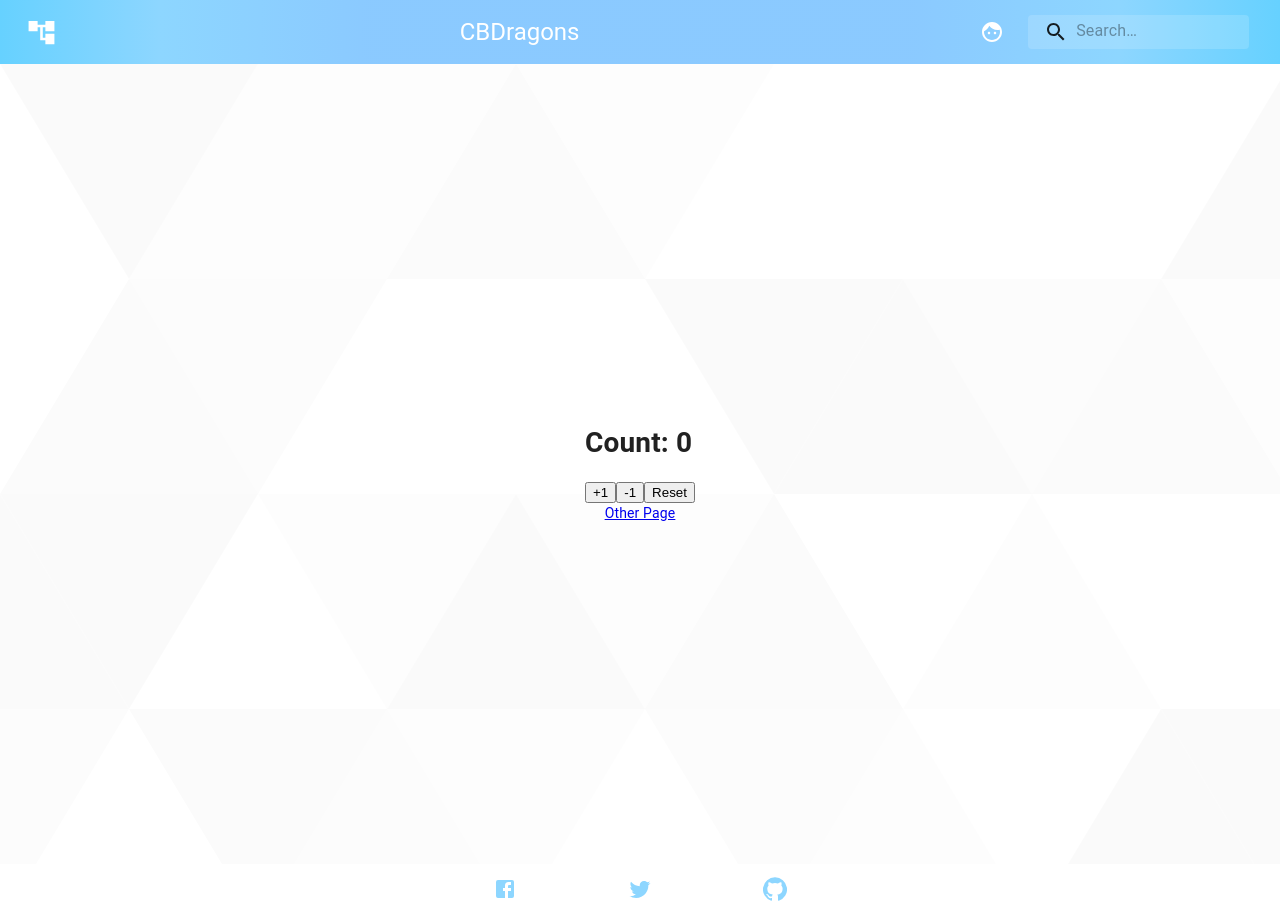
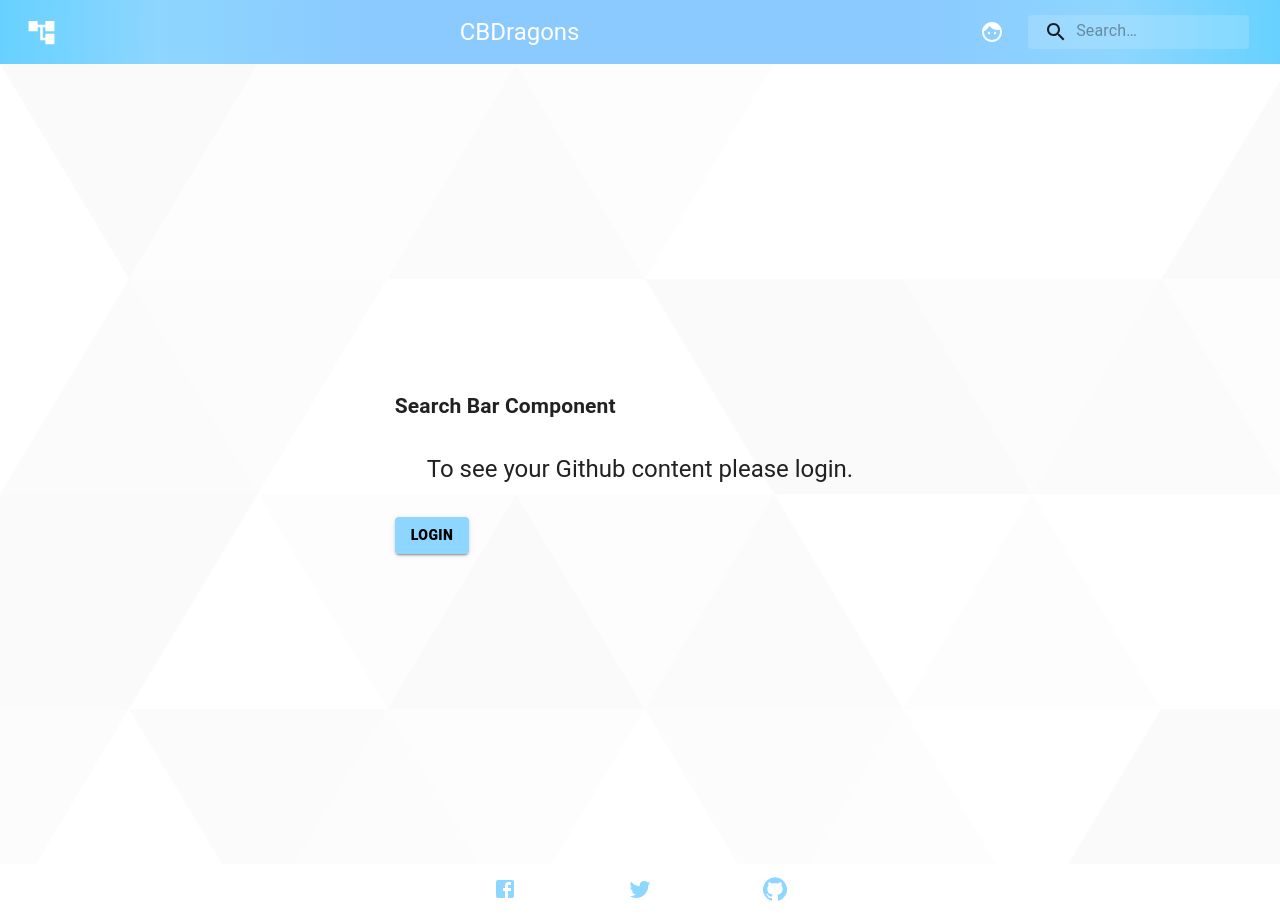
Before and after one commit to CCChira/CallbackDragons, a Next.js app: page / in a window 1280 px wide. Built offline with nearby package versions, Linux system fonts and the light colour scheme; no server answers.

Commit message:
updated login

```diff
--- a/Components/NavbarComponent.js
+++ b/Components/NavbarComponent.js
@@ -1,5 +1,6 @@
 import AppBar from '@material-ui/core/AppBar';
 import SearchbarComponent from './SearchbarComponent';
+import Link from "next/link"
 import {Toolbar, IconButton, makeStyles, Typography, Badge,} from '@material-ui/core';
 import {useUser} from "@auth0/nextjs-auth0";
 import {AccountTreeSharp, FaceSharp} from '@material-ui/icons';
@@ -8,7 +9,6 @@ const useStyles = makeStyles({
   navbar: {
     display: 'flex',
     justifyContent: 'space-between',
-    background: "rgb(135,200,255)",
     background: "radial-gradient(circle, rgba(135,200,255,0.9669001389618347) 43%, rgba(141,214,255,1) 75%, rgba(102,209,255,1) 100%)"
   },
   logo: {
@@ -28,12 +28,20 @@ const useStyles = makeStyles({
   },
   right: {
     display: 'flex',
+  },
+  tag: {
+    textDecoration: 'none',
+    color: 'white',
+  },
+  logout: {
+    color: '#ff3232',
   }
 })
 
 function NavbarComponent() {
   const {user} = useUser();
   const classes = useStyles();
+
   return (
     <div>
       <AppBar position='static' className={classes.navbar}>
@@ -41,13 +49,20 @@ function NavbarComponent() {
           <AccountTreeSharp fontSize="large" className={classes.logo}/>
           <Typography className={classes.logo} variant="h5">CBDragons</Typography>
           <div className={classes.right}>
-                       {user ? <a href="/api/auth/logout">Welcome {user.name}. Logout</a>
+            {user ?
+              // eslint-disable-next-line @next/next/no-html-link-for-pages
+              <a href="/api/auth/logout" className={classes.tag}>
+                <Typography>
+                  Welcome, {user.name}. <span className={classes.logout}>Logout</span>
+                </Typography>
+              </a>
               :
+              // eslint-disable-next-line @next/next/no-html-link-for-pages
               <a href="/api/auth/login">
                 <FaceSharp className={classes.profile}/>
               </a>
             }
-                       <SearchbarComponent />
+            <SearchbarComponent/>
           </div>
         </Toolbar>
       </AppBar>
@@ -55,4 +70,5 @@ function NavbarComponent() {
   )
 }
 
+
 export default NavbarComponent
--- a/pages/api/auth/[...auth0].js
+++ b/pages/api/auth/[...auth0].js
@@ -1,3 +1,4 @@
-import { handleAuth } from '@auth0/nextjs-auth0';
+import {handleAuth} from '@auth0/nextjs-auth0';
+
 
 export default handleAuth();
--- a/pages/index.js
+++ b/pages/index.js
@@ -1,14 +1,36 @@
 import styles from '../styles/Home.module.css';
+import React, {useEffect} from "react";
 import {useDispatch, useSelector} from 'react-redux';
-import {decrementCount, incrementCount, resetCount} from '../store/actions';
 import {useUser} from "@auth0/nextjs-auth0";
-import Link from 'next/link';
+import {setLogin} from "../store/actions";
+import {Typography, Button, makeStyles} from "@material-ui/core";
+
+
+const useStyles = makeStyles({
+  text: {
+    margin: "2rem",
+  },
+  btn: {
+    display: "flex",
+    justifyContent: "center",
+    alignItems: "center",
+  },
+  a: {
+    textDecoration: "none",
+    color: "black",
+    fontWeight: "800",
+  },
+})
 
 export default function Home() {
+  const classes = useStyles();
   const {user, error, isLoading} = useUser();
-    const count = useSelector((state) => state.counter);
+  const loginUser = useSelector((state) => state.setLoginUser);
   const dispatch = useDispatch();
-    console.log(user);
+
+  useEffect(() => {
+    dispatch(setLogin(user?.nickname))
+  }, [user, dispatch])
 
   if (isLoading) return <div>Loading...</div>
 
@@ -16,17 +38,20 @@ export default function Home() {
 
   return (
     <div className={styles.container}>
+      {user ?
         <div>
-                <h1>
-                    Count: <span>{count}</span>
-                </h1>
-                <button onClick={() => dispatch(incrementCount())}>+1</button>
-                <button onClick={() => dispatch(decrementCount())}>-1</button>
-                <button onClick={() => dispatch(resetCount())}>Reset</button>
+          <h1>Arnold and his functionality goes here</h1>
         </div>
-            <Link href="/otherPage">
-                <a>Other Page</a>
-            </Link>
+        :
+        <div>
+          <h2>Search Bar Component</h2>
+          <Typography variant="h5" className={classes.text}>To see your Github content please login.</Typography>
+          <Button variant="contained" color="primary" className={classes.btn}>
+            {/* eslint-disable-next-line @next/next/no-html-link-for-pages */}
+            <a className={classes.a} href="/api/auth/login">Login</a>
+          </Button>
+        </div>
+      }
     </div>
   )
 }
--- a/store/actions.js
+++ b/store/actions.js
@@ -10,3 +10,5 @@ export const decrementCount = () => ({ type: types.DECREMENT })
 export const resetCount = () => ({ type: types.RESET })
 
 export const setQueryString = (string) => ({type: types.SET_QUERY_STRING, payload: string})
+
+export const setLogin = (string) => ({type: types.SET_LOGIN_USER, payload: string})
--- a/store/reducers.js
+++ b/store/reducers.js
@@ -26,10 +26,22 @@ const searchbarReducer = (state = {queryString: ''}, {type, payload}) => {
   }
 };
 
+const setLoginReducer = (state = {userName: ''}, {type, payload})  => {
+  switch(type) {
+    case types.SET_LOGIN_USER:
+      return {
+        userName: payload
+      };
+    default:
+      return state;
+  }
+}
+
 // COMBINED REDUCERS
 const reducers = {
   counter: counterReducer,
-  searchbar: searchbarReducer
+  searchbar: searchbarReducer,
+  setLoginUser: setLoginReducer,
 };
 
 export default combineReducers(reducers);
--- a/store/types.js
+++ b/store/types.js
@@ -3,3 +3,4 @@ export const DECREMENT = 'DECREMENT'
 export const RESET = 'RESET'
 export const SET_USERS = 'SET_USERS'
 export const SET_QUERY_STRING = 'SET_QUERY_STRING'
+export const SET_LOGIN_USER = "SET_LOGIN_USER"
```
Lines whose indentation alone changed are shown as unchanged.
